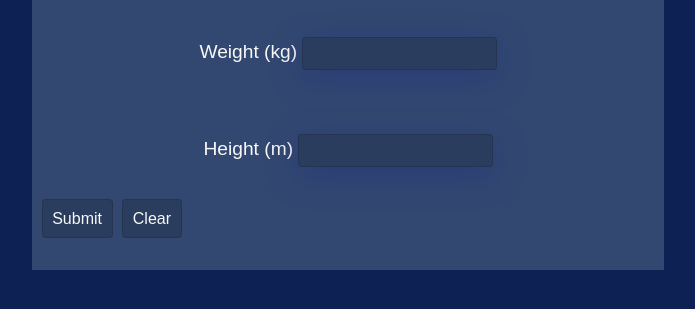
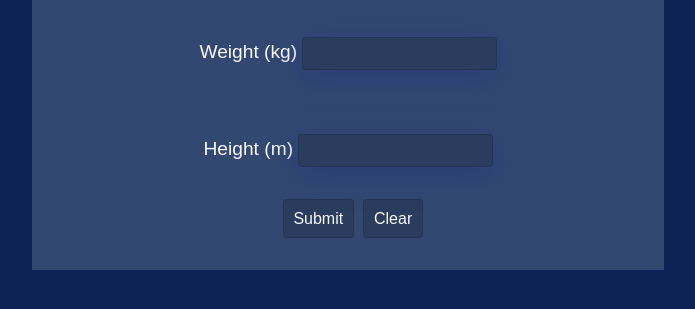
Before and after one commit to Tomiogunsan/BMI-Calc, a website with bundled scripts: page public/index.html in a window 1280 px wide. Shown: the part 165-474 px from the top of the page, without its empty margins (292-987 px from the left). Built offline with nearby package versions, Linux system fonts and the light colour scheme.

Commit message:
Update index.css

```diff
--- a/public/index.css
+++ b/public/index.css
@@ -44,7 +44,7 @@ body{
 
 .action{
  display: flex;
- justify-content: start;
+ justify-content: center;
  gap: .6rem;
  padding-left: .6rem;
 }
```
